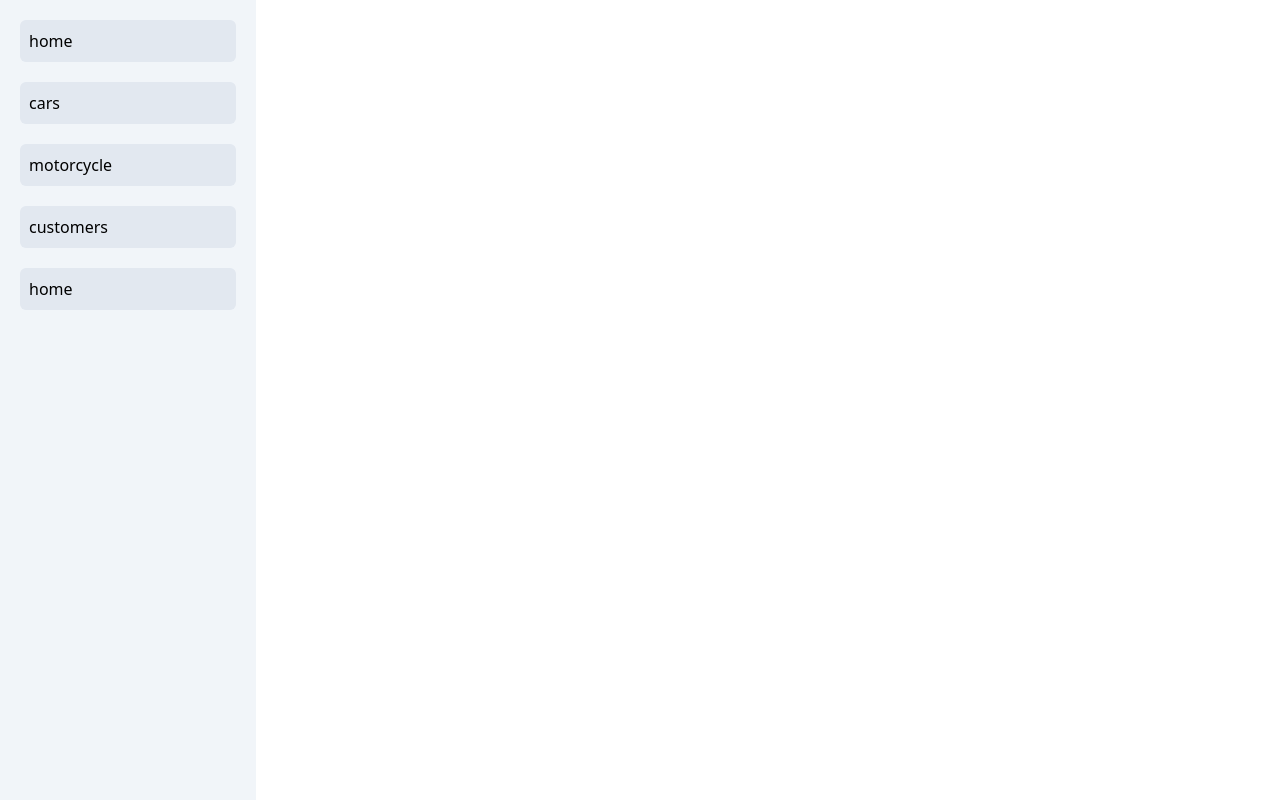
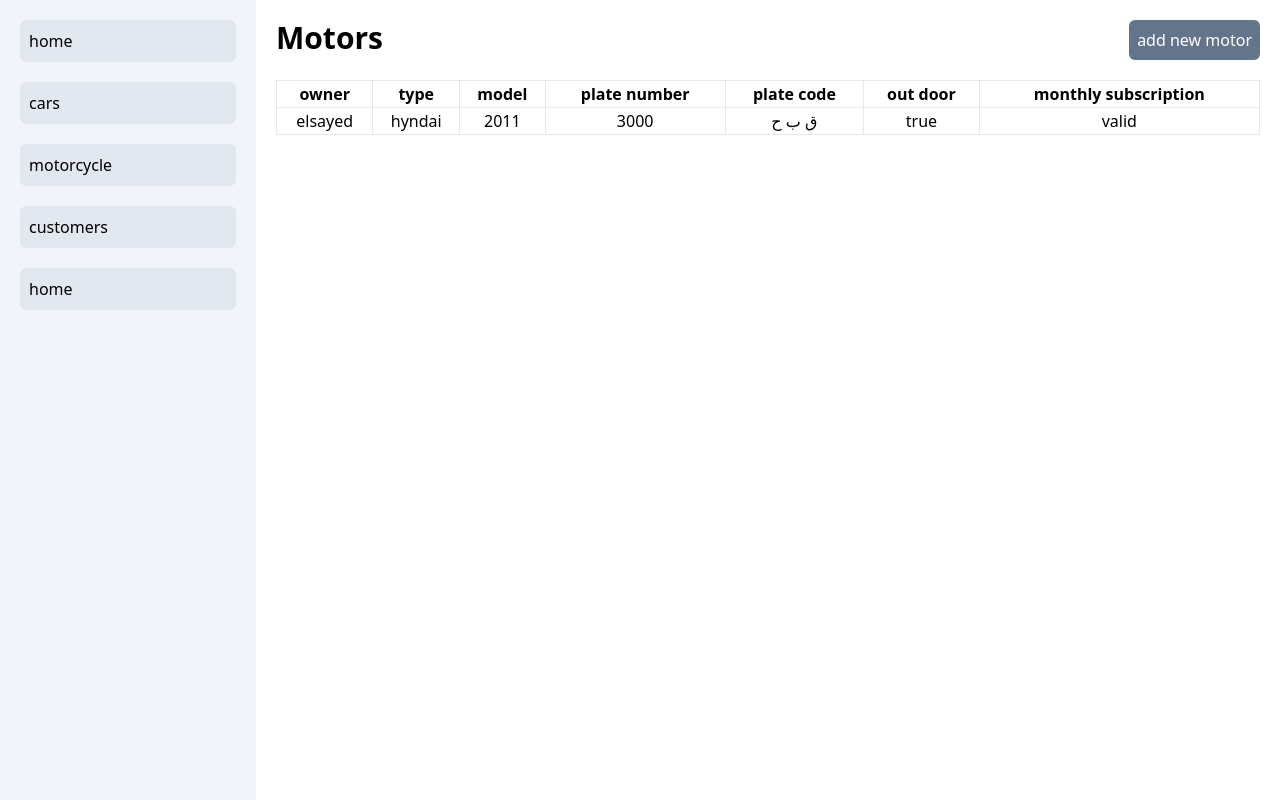
Before and after one commit to Elsayed-Rady-Elsayed/GARAGE-SYSTEM, a React (Vite) app: page /motorcycle in a window 1280 px wide. Built offline with nearby package versions, Linux system fonts and the light colour scheme.

Commit message:
add start

```diff
--- a/src/App.jsx
+++ b/src/App.jsx
@@ -1,7 +1,8 @@
 import { Route, Routes } from "react-router-dom";
 import Home from "./views/Home";
 import Cars from "./views/cars/Cars";
-import Motorcycle from "./views/Motorcycle";
+import Motorcycle from "./views/Motorcycle/Motorcycle";
+import AddMotor from "./views/Motorcycle/AddMotor";
 import Customers from "./views/Customers";
 import AddCar from "./views/cars/AddCar";
 
@@ -21,6 +22,7 @@ function App() {
           <Route path="cars" element={<Cars />} />
           <Route path="addCar" element={<AddCar />} />
           <Route path="motorcycle" element={<Motorcycle />} />
+          <Route path="addMotor" element={<AddMotor />} />
           <Route path="customers" element={<Customers />} />
         </Route>
       </Routes>
--- a/src/views/Motorcycle.jsx
+++ /dev/null
@@ -1,7 +0,0 @@
-import React from "react";
-
-const Motorcycle = () => {
-  return <div></div>;
-};
-
-export default Motorcycle;
--- /dev/null
+++ b/src/views/motorcycle/AddMotor.jsx
@@ -0,0 +1,7 @@
+import React from "react";
+
+const AddMotor = () => {
+  return <div>AddMotor</div>;
+};
+
+export default AddMotor;
--- /dev/null
+++ b/src/views/motorcycle/Motorcycle.jsx
@@ -0,0 +1,40 @@
+import React from "react";
+import { Link } from "react-router-dom";
+
+const Motorcycle = () => {
+  return (
+    <div className="flex-1 md:p-5">
+      <div className="flex justify-between mb-5">
+        <h2 className="text-3xl font-bold">Motors</h2>
+        <Link
+          to={"/addMotor"}
+          className="bg-slate-500 text-white p-2 rounded-md"
+        >
+          add new motor
+        </Link>
+      </div>
+      <table className="table-auto border w-full border-collapse">
+        <tr className="border">
+          <th className="border">owner</th>
+          <th className="border">type</th>
+          <th className="border">model</th>
+          <th className="border">plate number</th>
+          <th className="border">plate code</th>
+          <th className="border">out door</th>
+          <th className="border">monthly subscription</th>
+        </tr>
+        <tr key="" className="border">
+          <td className="border text-center">elsayed</td>
+          <td className="border text-center">hyndai</td>
+          <td className="border text-center">2011</td>
+          <td className="border text-center">3000</td>
+          <td className="border text-center">ق ب ح</td>
+          <td className="border text-center">true</td>
+          <td className="border text-center">valid</td>
+        </tr>
+      </table>
+    </div>
+  );
+};
+
+export default Motorcycle;
```
